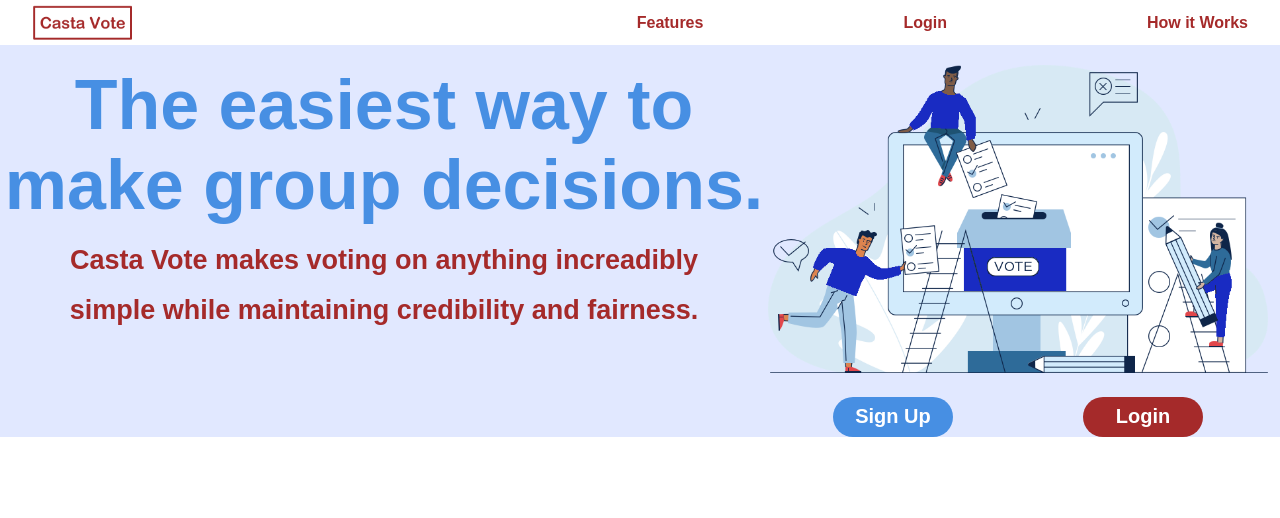
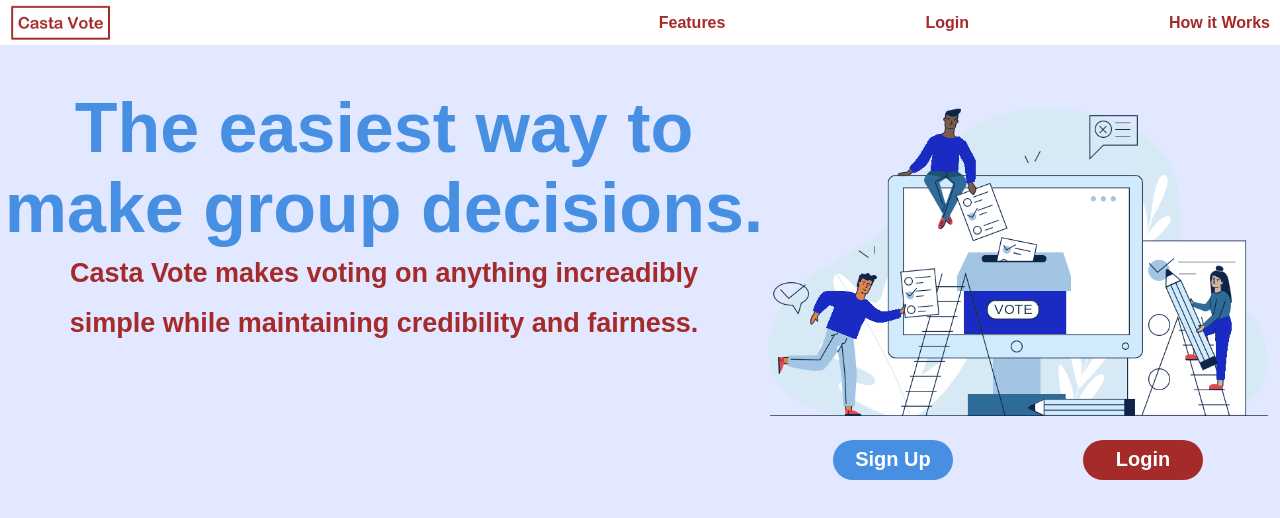
Before and after one commit to chris-wamae/kindledecision, a React (Create React App) app in the folder front-end/: page / in a window 1280 px wide. Shown: the top 518 px of the page. Built offline with nearby package versions, Linux system fonts and the light colour scheme.

Commit message:
Updated navbar and landing page styling

```diff
--- a/front-end/src/components/Navbar.js
+++ b/front-end/src/components/Navbar.js
@@ -5,7 +5,6 @@ function Navbar({navItems}){
     function LinkFormater(rawLink){
 
     let formattedLink = rawLink.replace(/ /g,"-")
-    console.log(formattedLink.toLowerCase())
     return formattedLink.toLowerCase()
     }
     return (
--- a/front-end/src/index.css
+++ b/front-end/src/index.css
@@ -3,3 +3,7 @@ margin:0px;
 padding:0px;
 box-sizing:border-box;
 }
+
+body{
+ background-color:var(--lavender);
+}
--- a/front-end/src/styles/Landingpage.css
+++ b/front-end/src/styles/Landingpage.css
@@ -1,11 +1,14 @@
 .main{
-background-color:var(--lavender);
+    background-color: var(--lavender);
+    display:flex;
 }
 
 .info{
 margin-top:5px;
 display:flex;
 flex-direction:row;
+padding-top:3%;
+
 }
 
 .info-text{
@@ -16,11 +19,9 @@ align-items:center;
 }
 
 .info-text .main-header{
-margin-top:20px;
 font-size:35px;
 color:var(--chefchaouenBlue);
 text-align:center;
-margin-bottom:10px;
 }
 
 .info-text .sub-header{
--- a/front-end/src/styles/Navbar.css
+++ b/front-end/src/styles/Navbar.css
@@ -16,9 +16,13 @@ height:35px;
     display:flex;
     flex-direction:row;
     justify-content:space-between;
-    width:95%;
+    padding-left:10px;
+    padding-right:10px;
     margin:auto;
-    margin-top:5px;
+    padding-top:5px;
+    padding-bottom:5px;
+    background-color:white;
+    /* padding-bottom:5px; */
 }
 
  .nav-links{
```
